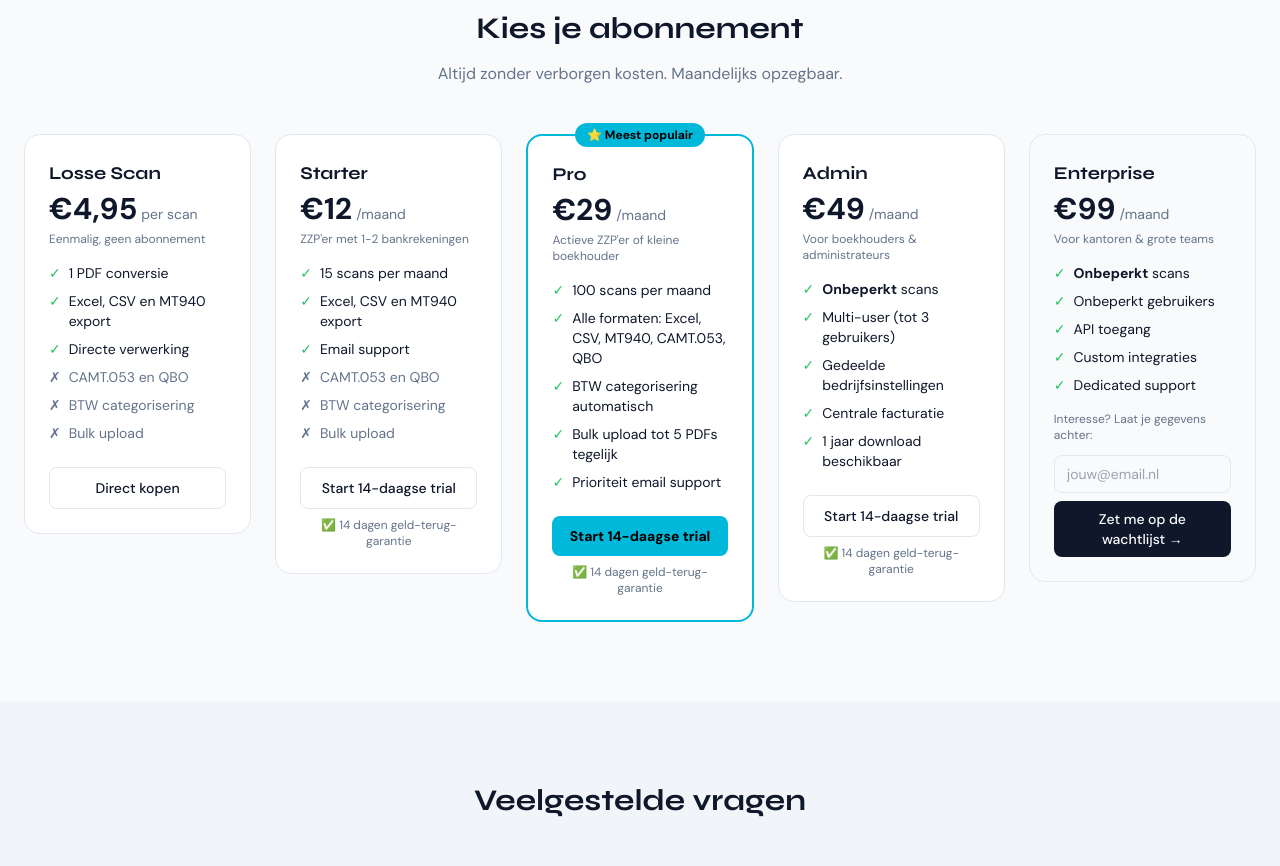
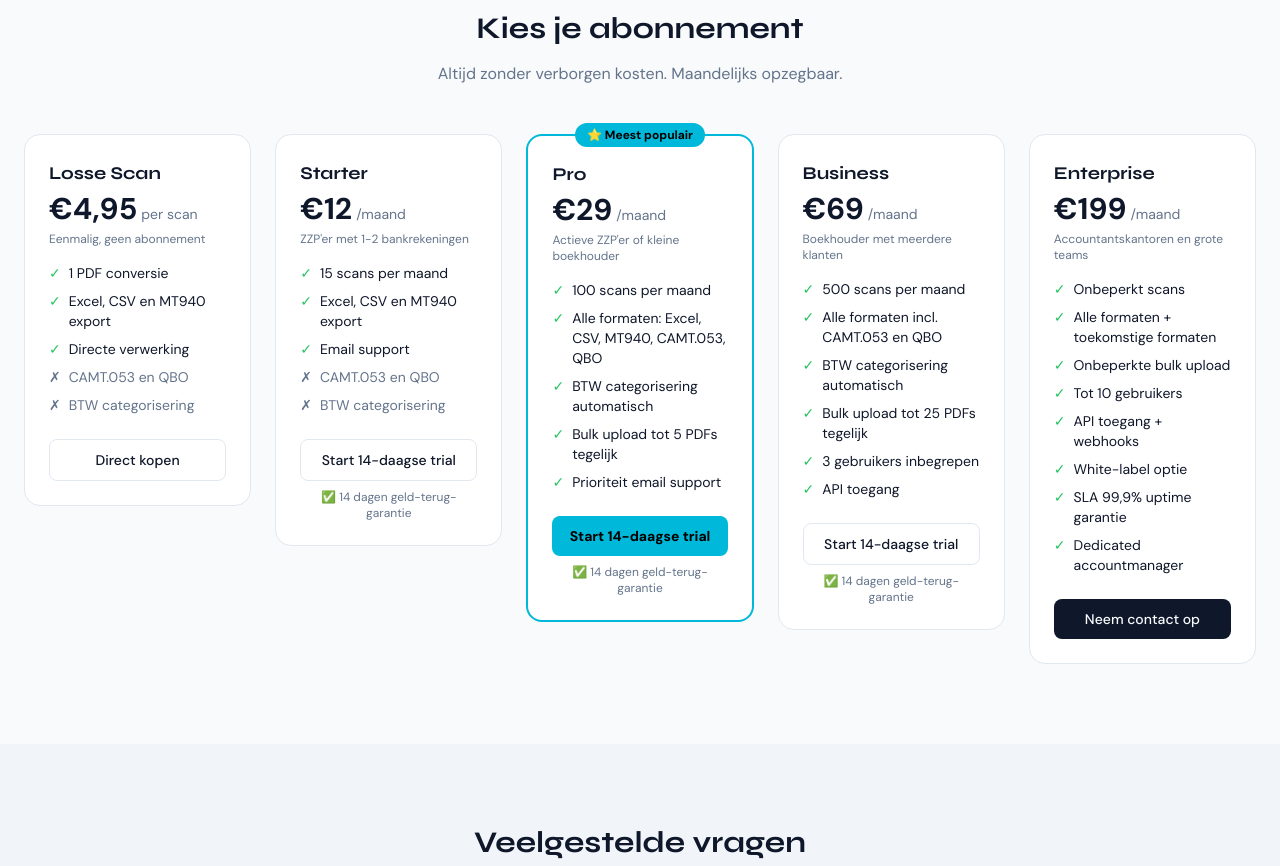
Before and after one commit to stagedvisuals/bank-statement-converter-pro, a Next.js app: page / in a window 1280 px wide. Shown: the part 3260-4126 px from the top of the page. Built offline with nearby package versions, Linux system fonts and the light colour scheme; no server answers.

Commit message:
pricing: Business €69 + Enterprise €199 (final structure)

```diff
--- a/app/page.tsx
+++ b/app/page.tsx
@@ -291,7 +291,6 @@ export default function Home() {
                 <li className="flex items-start gap-2"><span className="text-green-500 shrink-0">✓</span><span>Directe verwerking</span></li>
                 <li className="flex items-start gap-2"><span className="text-muted-foreground shrink-0">✗</span><span className="text-muted-foreground">CAMT.053 en QBO</span></li>
                 <li className="flex items-start gap-2"><span className="text-muted-foreground shrink-0">✗</span><span className="text-muted-foreground">BTW categorisering</span></li>
-                <li className="flex items-start gap-2"><span className="text-muted-foreground shrink-0">✗</span><span className="text-muted-foreground">Bulk upload</span></li>
               </ul>
               <a href="/register" className="block text-center px-4 py-2.5 border border-border rounded-lg text-sm font-medium hover:bg-accent transition-colors">Direct kopen</a>
             </div>
@@ -312,7 +311,6 @@ export default function Home() {
                 <li className="flex items-start gap-2"><span className="text-green-500 shrink-0">✓</span><span>Email support</span></li>
                 <li className="flex items-start gap-2"><span className="text-muted-foreground shrink-0">✗</span><span className="text-muted-foreground">CAMT.053 en QBO</span></li>
                 <li className="flex items-start gap-2"><span className="text-muted-foreground shrink-0">✗</span><span className="text-muted-foreground">BTW categorisering</span></li>
-                <li className="flex items-start gap-2"><span className="text-muted-foreground shrink-0">✗</span><span className="text-muted-foreground">Bulk upload</span></li>
               </ul>
               <a href="/register" className="block text-center px-4 py-2.5 border border-border rounded-lg text-sm font-medium hover:bg-accent transition-colors">Start 14-daagse trial</a>
               <p className="text-xs text-muted-foreground text-center mt-2">✅ 14 dagen geld-terug-garantie</p>
@@ -342,54 +340,52 @@ export default function Home() {
               <p className="text-xs text-muted-foreground text-center mt-2">✅ 14 dagen geld-terug-garantie</p>
             </div>
 
-            {/* ADMIN */}
+            {/* BUSINESS */}
             <div className="border border-border rounded-2xl p-6 bg-card flex flex-col">
               <div className="mb-4">
-                <h3 className="text-lg font-bold mb-1">Admin</h3>
+                <h3 className="text-lg font-bold mb-1">Business</h3>
                 <div className="flex items-baseline gap-1">
-                  <span className="text-3xl font-bold">€49</span>
+                  <span className="text-3xl font-bold">€69</span>
                   <span className="text-muted-foreground text-sm">/maand</span>
                 </div>
-                <p className="text-xs text-muted-foreground mt-1">Voor boekhouders &amp; administrateurs</p>
+                <p className="text-xs text-muted-foreground mt-1">Boekhouder met meerdere klanten</p>
               </div>
               <ul className="space-y-2 flex-1 mb-6 text-sm">
-                <li className="flex items-start gap-2"><span className="text-green-500 shrink-0">✓</span><span><strong>Onbeperkt</strong> scans</span></li>
-                <li className="flex items-start gap-2"><span className="text-green-500 shrink-0">✓</span><span>Multi-user (tot 3 gebruikers)</span></li>
-                <li className="flex items-start gap-2"><span className="text-green-500 shrink-0">✓</span><span>Gedeelde bedrijfsinstellingen</span></li>
-                <li className="flex items-start gap-2"><span className="text-green-500 shrink-0">✓</span><span>Centrale facturatie</span></li>
-                <li className="flex items-start gap-2"><span className="text-green-500 shrink-0">✓</span><span>1 jaar download beschikbaar</span></li>
+                <li className="flex items-start gap-2"><span className="text-green-500 shrink-0">✓</span><span>500 scans per maand</span></li>
+                <li className="flex items-start gap-2"><span className="text-green-500 shrink-0">✓</span><span>Alle formaten incl. CAMT.053 en QBO</span></li>
+                <li className="flex items-start gap-2"><span className="text-green-500 shrink-0">✓</span><span>BTW categorisering automatisch</span></li>
+                <li className="flex items-start gap-2"><span className="text-green-500 shrink-0">✓</span><span>Bulk upload tot 25 PDFs tegelijk</span></li>
+                <li className="flex items-start gap-2"><span className="text-green-500 shrink-0">✓</span><span>3 gebruikers inbegrepen</span></li>
+                <li className="flex items-start gap-2"><span className="text-green-500 shrink-0">✓</span><span>API toegang</span></li>
               </ul>
               <a href="/register" className="block text-center px-4 py-2.5 border border-border rounded-lg text-sm font-medium hover:bg-accent transition-colors">Start 14-daagse trial</a>
               <p className="text-xs text-muted-foreground text-center mt-2">✅ 14 dagen geld-terug-garantie</p>
             </div>
 
             {/* ENTERPRISE */}
-            <div className="border border-border rounded-2xl p-6 bg-muted/50 flex flex-col">
+            <div className="border border-border rounded-2xl p-6 bg-card flex flex-col">
               <div className="mb-4">
                 <h3 className="text-lg font-bold mb-1">Enterprise</h3>
                 <div className="flex items-baseline gap-1">
-                  <span className="text-3xl font-bold">€99</span>
+                  <span className="text-3xl font-bold">€199</span>
                   <span className="text-muted-foreground text-sm">/maand</span>
                 </div>
-                <p className="text-xs text-muted-foreground mt-1">Voor kantoren &amp; grote teams</p>
+                <p className="text-xs text-muted-foreground mt-1">Accountantskantoren en grote teams</p>
               </div>
-              <ul className="space-y-2 flex-1 mb-4 text-sm">
-                <li className="flex items-start gap-2"><span className="text-green-500 shrink-0">✓</span><span><strong>Onbeperkt</strong> scans</span></li>
-                <li className="flex items-start gap-2"><span className="text-green-500 shrink-0">✓</span><span>Onbeperkt gebruikers</span></li>
-                <li className="flex items-start gap-2"><span className="text-green-500 shrink-0">✓</span><span>API toegang</span></li>
-                <li className="flex items-start gap-2"><span className="text-green-500 shrink-0">✓</span><span>Custom integraties</span></li>
-                <li className="flex items-start gap-2"><span className="text-green-500 shrink-0">✓</span><span>Dedicated support</span></li>
+              <ul className="space-y-2 flex-1 mb-6 text-sm">
+                <li className="flex items-start gap-2"><span className="text-green-500 shrink-0">✓</span><span>Onbeperkt scans</span></li>
+                <li className="flex items-start gap-2"><span className="text-green-500 shrink-0">✓</span><span>Alle formaten + toekomstige formaten</span></li>
+                <li className="flex items-start gap-2"><span className="text-green-500 shrink-0">✓</span><span>Onbeperkte bulk upload</span></li>
+                <li className="flex items-start gap-2"><span className="text-green-500 shrink-0">✓</span><span>Tot 10 gebruikers</span></li>
+                <li className="flex items-start gap-2"><span className="text-green-500 shrink-0">✓</span><span>API toegang + webhooks</span></li>
+                <li className="flex items-start gap-2"><span className="text-green-500 shrink-0">✓</span><span>White-label optie</span></li>
+                <li className="flex items-start gap-2"><span className="text-green-500 shrink-0">✓</span><span>SLA 99,9% uptime garantie</span></li>
+                <li className="flex items-start gap-2"><span className="text-green-500 shrink-0">✓</span><span>Dedicated accountmanager</span></li>
               </ul>
               <div className="mt-auto">
-                <p className="text-xs text-muted-foreground mb-3">Interesse? Laat je gegevens achter:</p>
-                {!enterpriseSubmitted ? (
-                  <form onSubmit={handleEnterpriseSubmit} className="space-y-2">
-                    <input type="email" placeholder="jouw@email.nl" value={enterpriseEmail} onChange={(e) => setEnterpriseEmail(e.target.value)} className="w-full px-3 py-2 border border-border rounded-lg text-sm bg-background" required />
-                    <button type="submit" disabled={enterpriseLoading} className="w-full px-4 py-2 bg-foreground text-background rounded-lg text-sm font-medium hover:opacity-90 transition-opacity disabled:opacity-50">{enterpriseLoading ? 'Versturen...' : 'Zet me op de wachtlijst →'}</button>
-                  </form>
-                ) : (
-                  <p className="text-green-600 text-sm text-center py-2">✅ We nemen contact met je op!</p>
-                )}
+                <a href="/contact" className="block text-center px-4 py-2.5 bg-foreground text-background rounded-lg text-sm font-medium hover:opacity-90 transition-opacity">
+                  Neem contact op
+                </a>
               </div>
             </div>
           </div>
```
